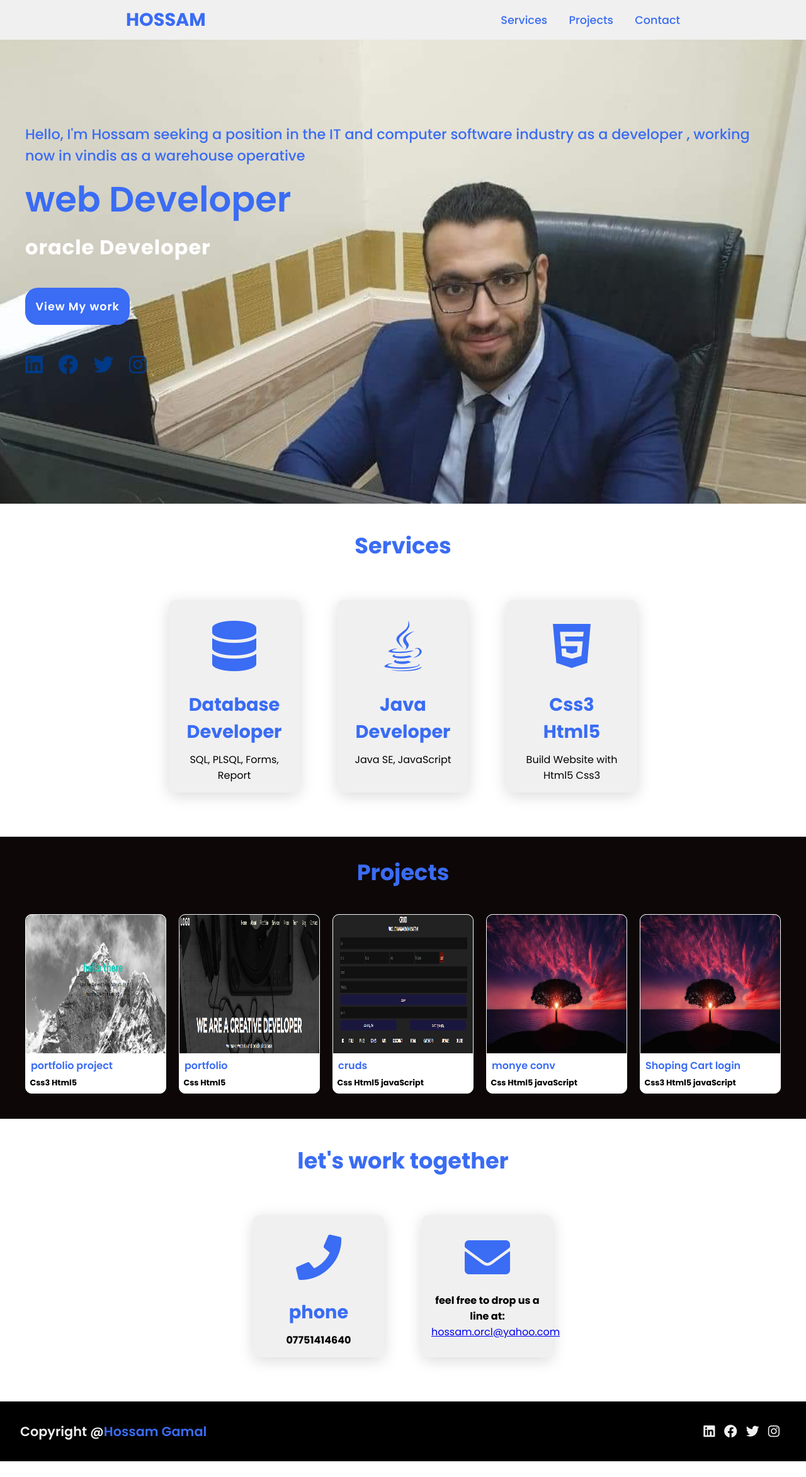
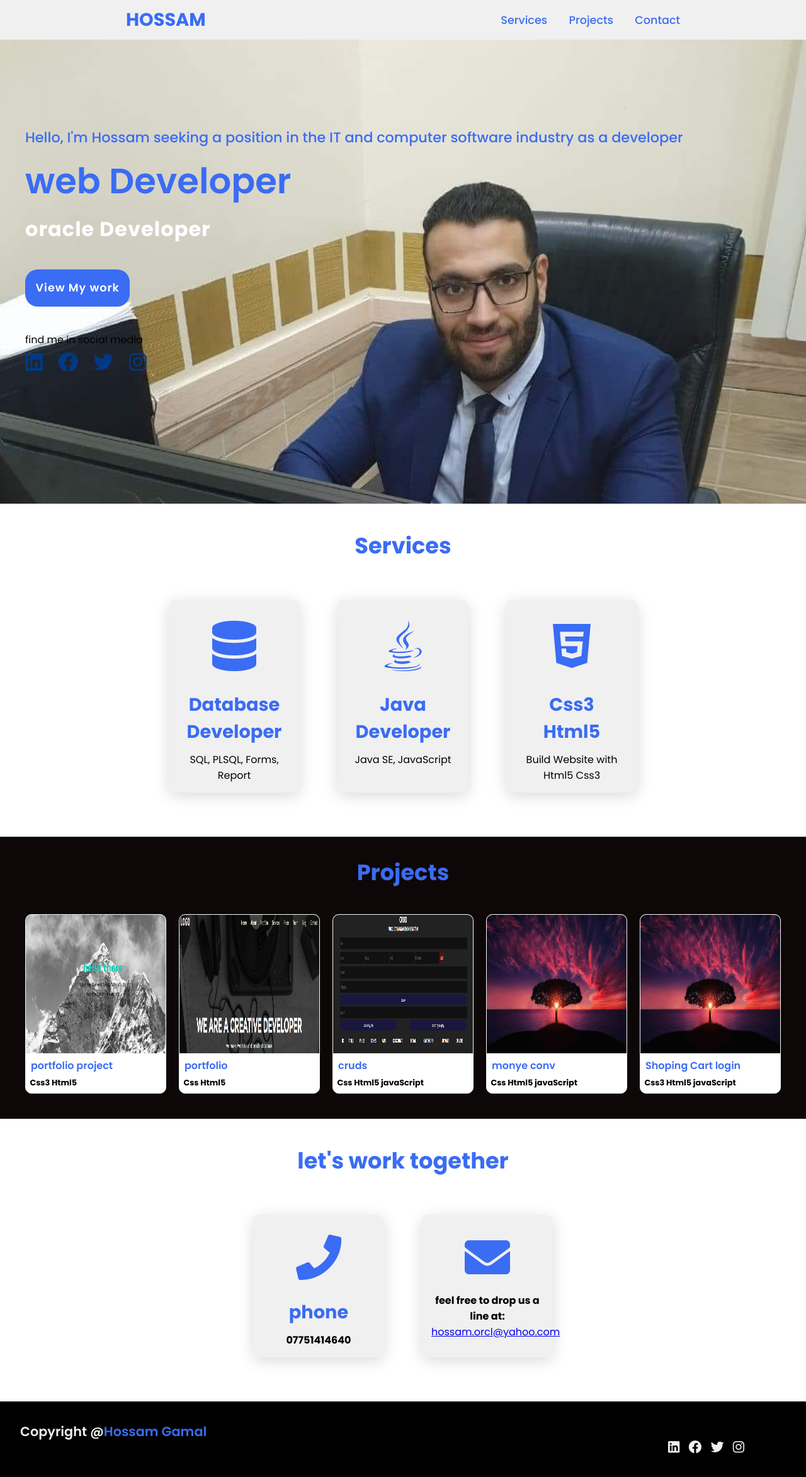
Before and after one commit to Rigidhoss/cv, a plain HTML site: page index.html in a window 1280 px wide. Shown: the whole page at 63% size. Before the commit the page ends 2321 px from the top, so only its background shows below. Drawn offline with Linux system fonts and the light colour scheme.

Commit message:
Update index.html

```diff
--- a/index.html
+++ b/index.html
@@ -24,11 +24,13 @@
 <section class="main">
 <div>
 <h2> Hello, I'm Hossam seeking a position in the IT and computer software industry as a developer
-   , working now in vindis as a warehouse operative
-    <br> <span>web Developer</span> </h2>
+
+    <br>
+<span>web Developer</span> </h2>
 <h3>oracle Developer</h3> <br>
 <a href="#projects" class="main-btn">View My work </a>
 <div class="social-icon">
+    <p>find me in social media</p>
 <a href="https://www.linkedin.com/in/hossam-gamal-048420111/" target="-blank"><i class="fab fa-linkedin"></i></a>
 <a href="https://www.facebook.com/hossam.fox.5/" target="-blank"><i class="fab fa-facebook"></i></a>
 <a href="#"><i class="fab fa-twitter"></i></a>
@@ -199,6 +201,9 @@
 <footer class="footer">
 <p class="footer-title">Copyright @<span>Hossam Gamal</span></p>
 <div class="social-icon">
+
+   <p>find me in social media</p>
+
     <a href="https://www.linkedin.com/in/hossam-gamal-048420111/" target="-blank"><i class="fab fa-linkedin"></i></a>
     <a href="https://www.facebook.com/hossam.fox.5/" target="-blank"><i class="fab fa-facebook"></i></a>
     <a href="#"><i class="fab fa-twitter"></i></a>
```
